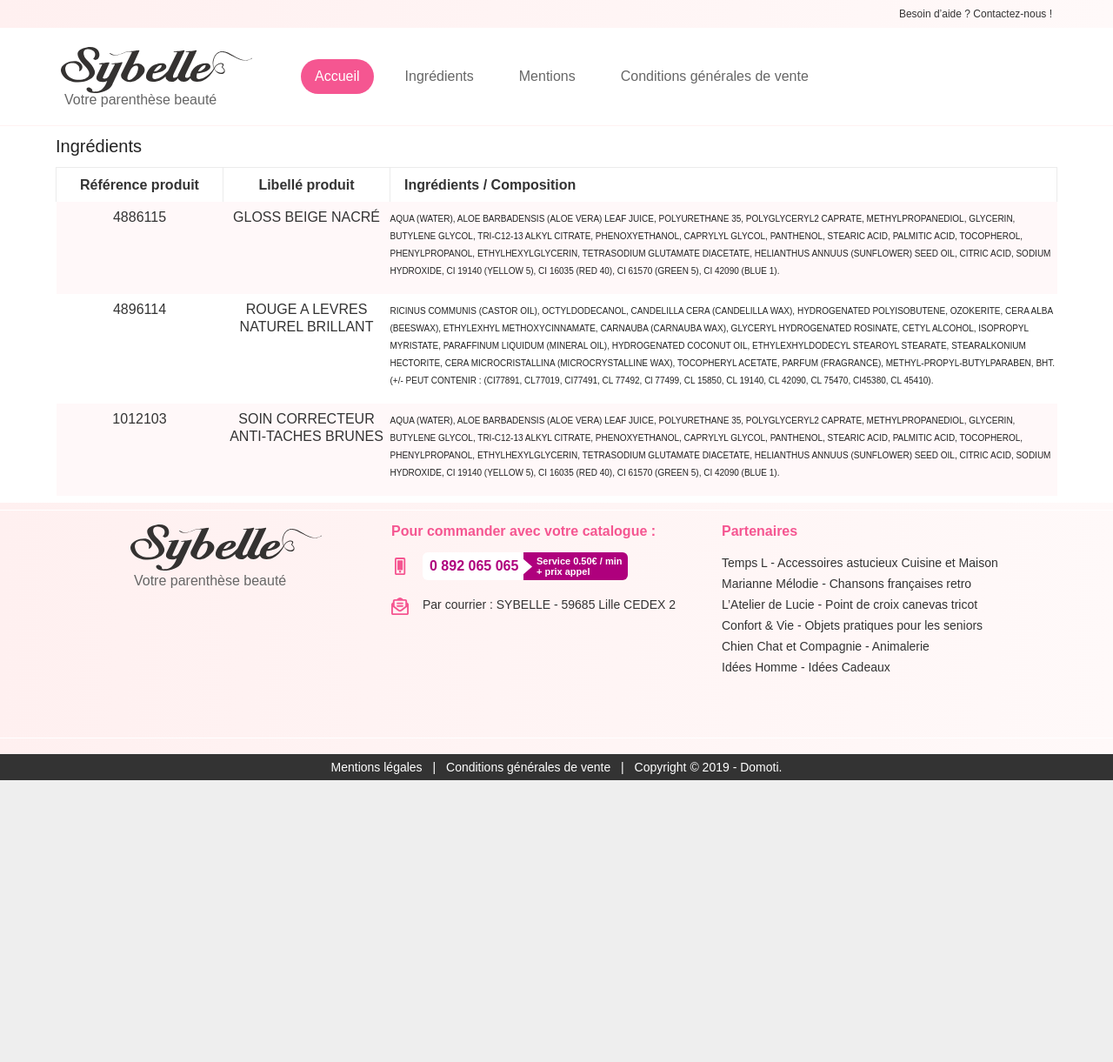
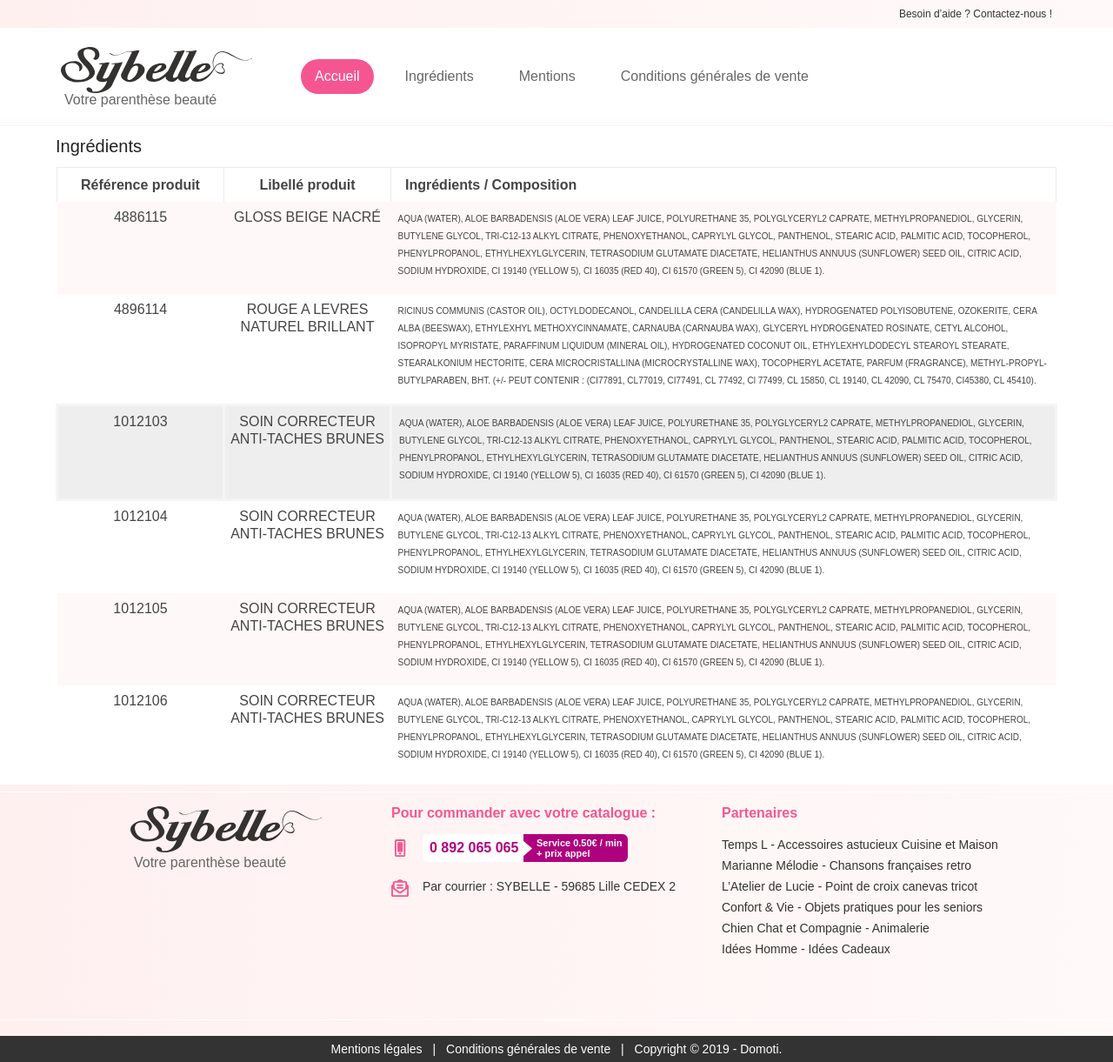
Before and after one commit to sybelledom/sybelledom.github.io, a Jekyll site: the page built from _pages/2_ingredients.html, in a window 1280 px wide. Shown: the whole page at 87% size. Built offline with Jekyll 4.4.1, drawn with Linux system fonts in a browser that asks for light colours; before the commit the page ends 900 px from its top, so only the background shows below that.

Commit message:
2_ingredients.html add id to 🥰  add recursiv id to test MDR feature

```diff
--- a/_data/ingredients.json
+++ b/_data/ingredients.json
@@ -13,5 +13,20 @@
     "ref": 1012103,
     "lib": "SOIN CORRECTEUR ANTI-TACHES BRUNES",
     "ingredients": "AQUA (WATER), ALOE BARBADENSIS (ALOE VERA) LEAF JUICE, POLYURETHANE 35, POLYGLYCERYL2 CAPRATE, METHYLPROPANEDIOL, GLYCERIN, BUTYLENE GLYCOL, TRI-C12-13 ALKYL CITRATE, PHENOXYETHANOL, CAPRYLYL GLYCOL, PANTHENOL, STEARIC ACID, PALMITIC ACID, TOCOPHEROL, PHENYLPROPANOL, ETHYLHEXYLGLYCERIN, TETRASODIUM GLUTAMATE DIACETATE, HELIANTHUS ANNUUS (SUNFLOWER) SEED OIL, CITRIC ACID, SODIUM HYDROXIDE, CI 19140 (YELLOW 5), CI 16035 (RED 40), CI 61570 (GREEN 5), CI 42090 (BLUE 1)."
+  },
+  {
+    "ref": 1012104,
+    "lib": "SOIN CORRECTEUR ANTI-TACHES BRUNES",
+    "ingredients": "AQUA (WATER), ALOE BARBADENSIS (ALOE VERA) LEAF JUICE, POLYURETHANE 35, POLYGLYCERYL2 CAPRATE, METHYLPROPANEDIOL, GLYCERIN, BUTYLENE GLYCOL, TRI-C12-13 ALKYL CITRATE, PHENOXYETHANOL, CAPRYLYL GLYCOL, PANTHENOL, STEARIC ACID, PALMITIC ACID, TOCOPHEROL, PHENYLPROPANOL, ETHYLHEXYLGLYCERIN, TETRASODIUM GLUTAMATE DIACETATE, HELIANTHUS ANNUUS (SUNFLOWER) SEED OIL, CITRIC ACID, SODIUM HYDROXIDE, CI 19140 (YELLOW 5), CI 16035 (RED 40), CI 61570 (GREEN 5), CI 42090 (BLUE 1)."
+  },
+  {
+    "ref": 1012105,
+    "lib": "SOIN CORRECTEUR ANTI-TACHES BRUNES",
+    "ingredients": "AQUA (WATER), ALOE BARBADENSIS (ALOE VERA) LEAF JUICE, POLYURETHANE 35, POLYGLYCERYL2 CAPRATE, METHYLPROPANEDIOL, GLYCERIN, BUTYLENE GLYCOL, TRI-C12-13 ALKYL CITRATE, PHENOXYETHANOL, CAPRYLYL GLYCOL, PANTHENOL, STEARIC ACID, PALMITIC ACID, TOCOPHEROL, PHENYLPROPANOL, ETHYLHEXYLGLYCERIN, TETRASODIUM GLUTAMATE DIACETATE, HELIANTHUS ANNUUS (SUNFLOWER) SEED OIL, CITRIC ACID, SODIUM HYDROXIDE, CI 19140 (YELLOW 5), CI 16035 (RED 40), CI 61570 (GREEN 5), CI 42090 (BLUE 1)."
+  },
+  {
+    "ref": 1012106,
+    "lib": "SOIN CORRECTEUR ANTI-TACHES BRUNES",
+    "ingredients": "AQUA (WATER), ALOE BARBADENSIS (ALOE VERA) LEAF JUICE, POLYURETHANE 35, POLYGLYCERYL2 CAPRATE, METHYLPROPANEDIOL, GLYCERIN, BUTYLENE GLYCOL, TRI-C12-13 ALKYL CITRATE, PHENOXYETHANOL, CAPRYLYL GLYCOL, PANTHENOL, STEARIC ACID, PALMITIC ACID, TOCOPHEROL, PHENYLPROPANOL, ETHYLHEXYLGLYCERIN, TETRASODIUM GLUTAMATE DIACETATE, HELIANTHUS ANNUUS (SUNFLOWER) SEED OIL, CITRIC ACID, SODIUM HYDROXIDE, CI 19140 (YELLOW 5), CI 16035 (RED 40), CI 61570 (GREEN 5), CI 42090 (BLUE 1)."
   }
 ]
--- a/_pages/2_ingredients.html
+++ b/_pages/2_ingredients.html
@@ -14,7 +14,7 @@
       <th>Ingrédients / Composition</th>
     </tr>
     {% for elt in site.data.ingredients %}
-    <tr>
+    <tr id="_{{ elt.ref }}">
       <td>
         {{ elt.ref }}
       </td>
--- a/_sass/base/_fonts.scss
+++ b/_sass/base/_fonts.scss
@@ -50,7 +50,6 @@
   line-height: 2.4rem;
   font-size: $body-medium;
   font-family: $font-family-base;
-  color: $greys-steel;
 }
 
 .displayMedium, .heading {
--- a/_sass/pages/_ingredients.scss
+++ b/_sass/pages/_ingredients.scss
@@ -1,3 +1,8 @@
+#_1012103, #_1012103 > td {
+  border: solid 3px whitesmoke;
+  background-color: #eee !important;
+}
+
 .ingredients-array {
   table {
     border-collapse: collapse;
@@ -31,6 +36,7 @@
 
     &:last-child {
       padding-top: 1rem;
+      padding-left: 0.8rem;
     }
   }
 
@@ -40,4 +46,8 @@
     line-height: 2rem;
     text-align: center;
   }
+  td,
+  th {
+    color: $greys-steel-light;
+  }
 }
```
Also changed, not shown: 2 other files.
